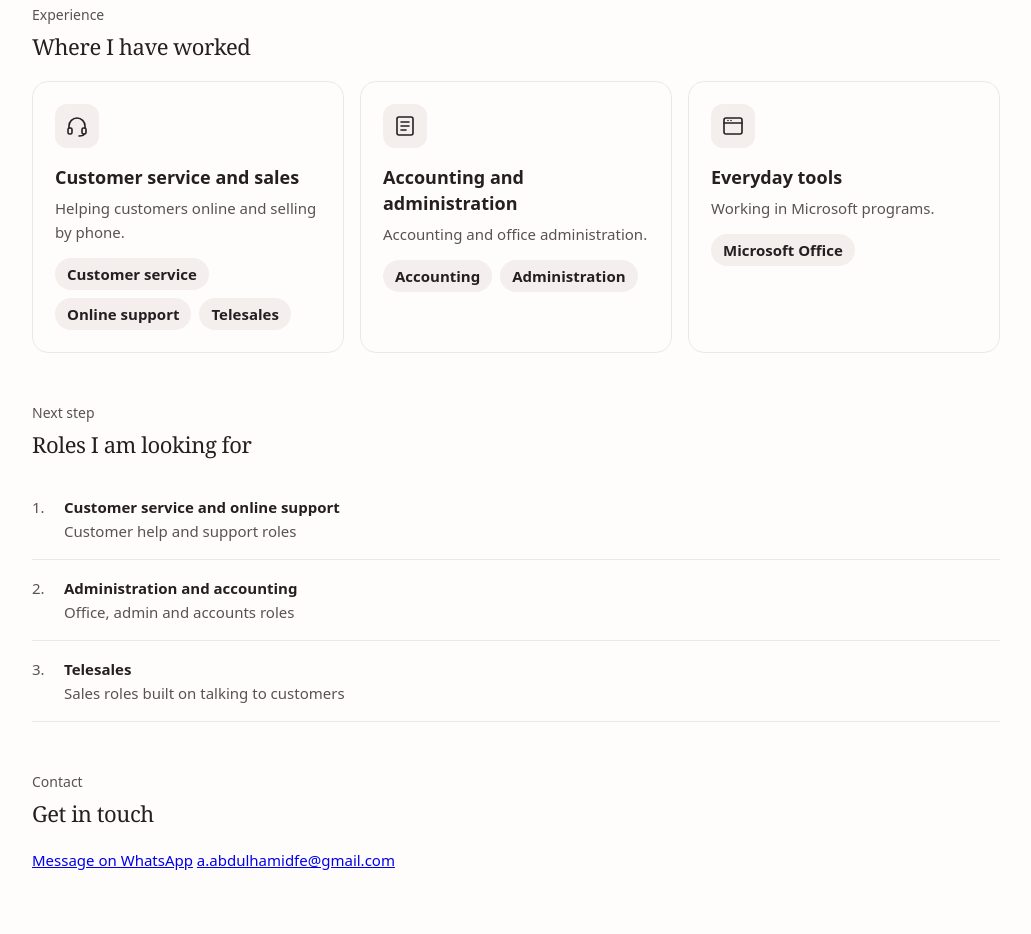
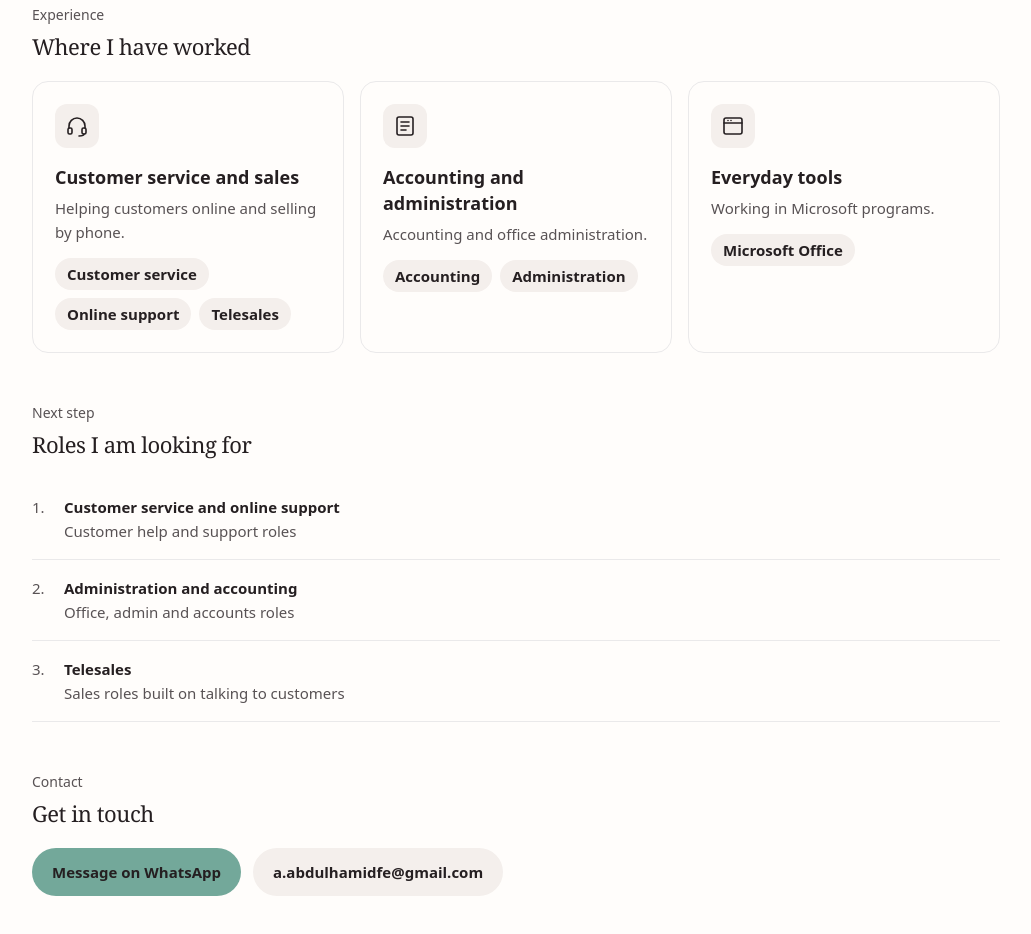
Before and after one commit to Ahmad-Muhamma/ahmad-muhamma.github.io, a plain HTML site: page index.html in a window 1280 px wide. Shown: the part 441-1375 px from the top of the page, without its empty margins (124-1155 px from the left). Drawn offline with Linux system fonts and the light colour scheme.

Commit message:
Update style.css

```diff
--- a/style.css
+++ b/style.css
@@ -36,3 +36,8 @@ h2 { margin: 0 0 20px; font-size: 22px; line-height: 30px; }
   .hero { padding: 48px 48px 40px; }
   h1 { font-size: 56px; line-height: 60px; }
 }
+
+.contact-row { display: flex; flex-wrap: wrap; gap: 12px; margin: 16px 0 0; }
+.btn { display: inline-block; padding: 12px 20px; border-radius: 999px; background: var(--teal); color: var(--ink); font-weight: 600; text-decoration: none; }
+.btn-alt { background: var(--sand); }
+.btn:focus-visible { outline: 2px solid var(--ink); outline-offset: 2px; }
```
